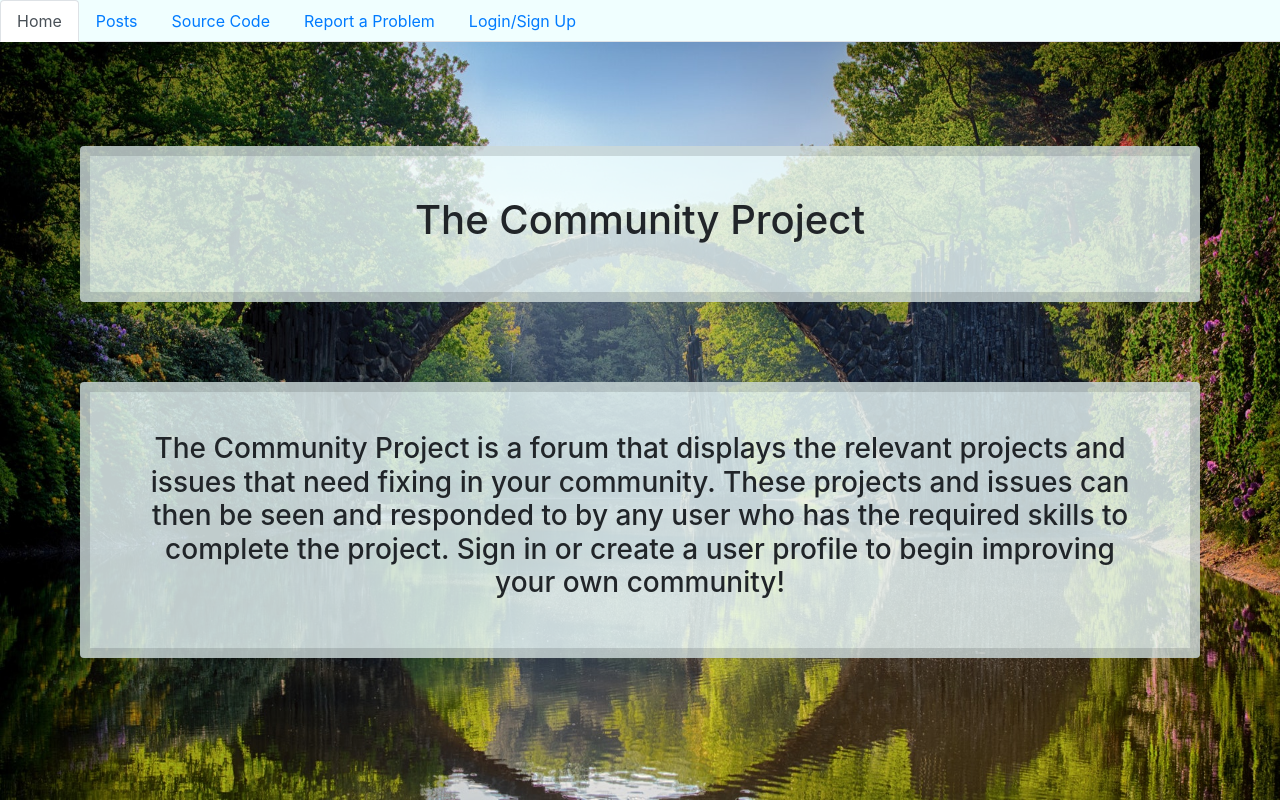
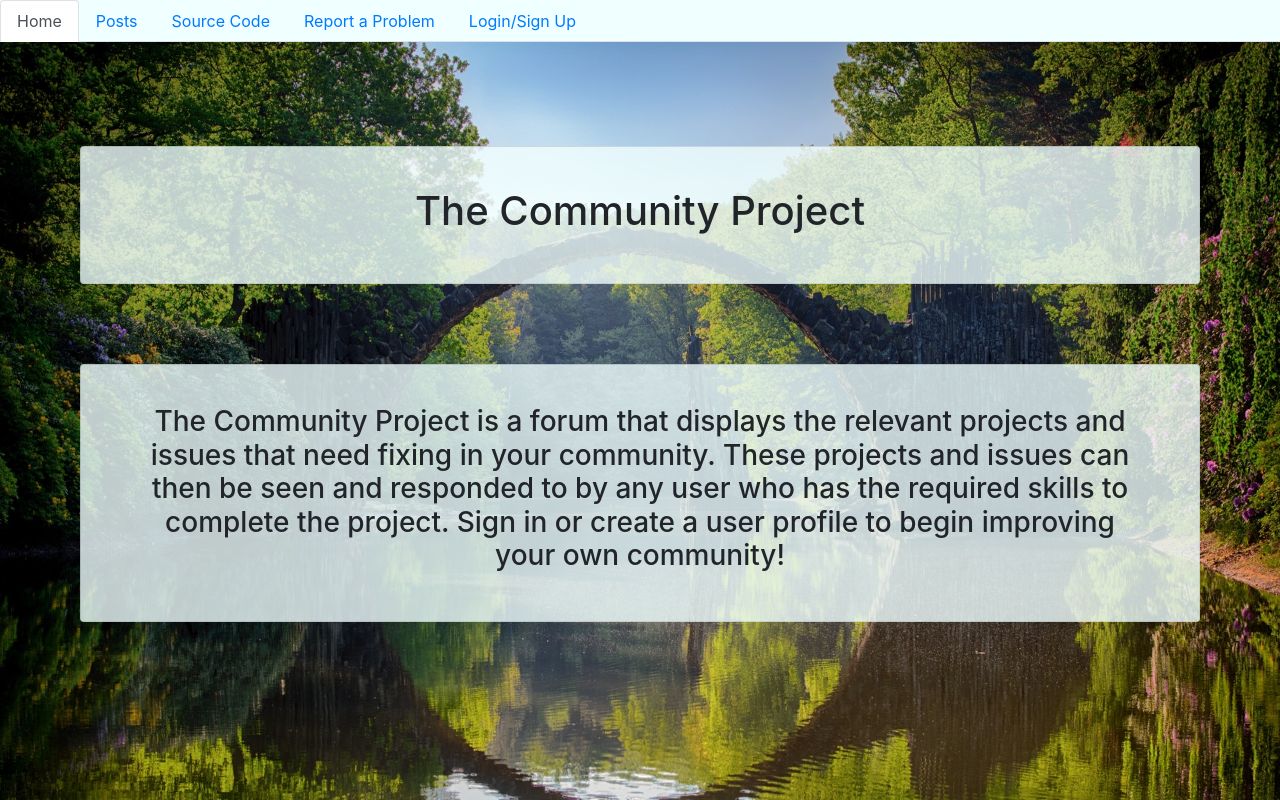
Before and after one commit to hd1867/CommunityProject, a Flask app: page / in a window 1280 px wide. Run offline with Flask 2, Linux system fonts and the light colour scheme; some libraries are stand-ins or nearby versions.

Commit message:
inset borders

```diff
--- a/static/css/base.css
+++ b/static/css/base.css
@@ -32,7 +32,7 @@ body
     background-color: rgba(240, 255, 255, .8);
     margin: 10vh;
     padding: 5vh;
-    border: 10px solid rgba(0,0,0,.125);
+    border-style: inset;
 }
 
 button {
```
